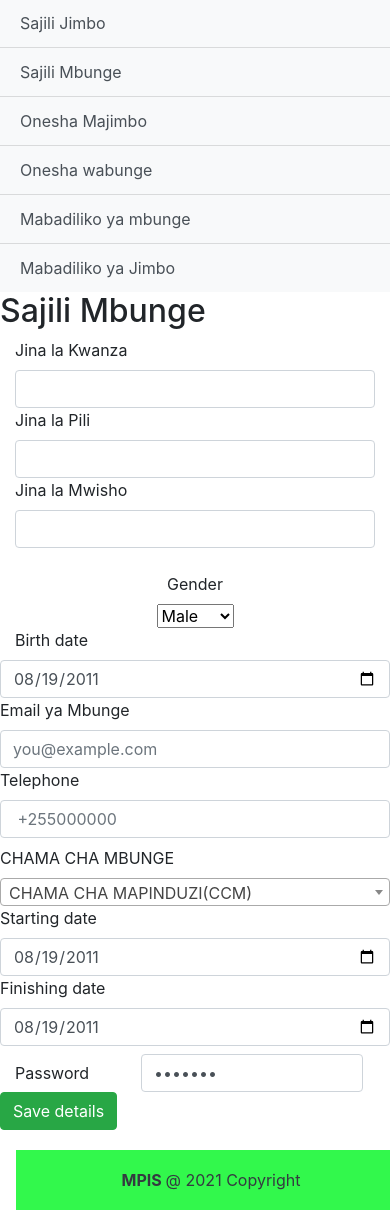
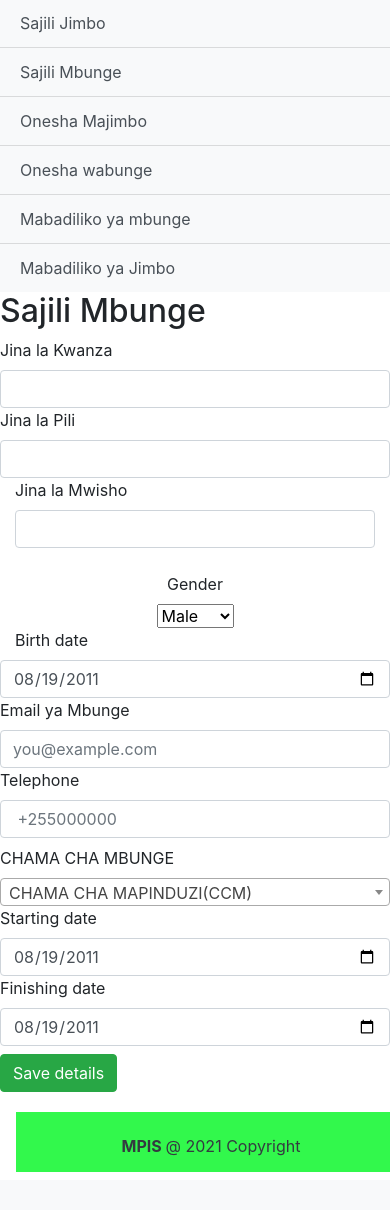
Before and after one commit to deogemini/MPIS, a PHP site: page /Admin/sajili_mbunge.php in a window 390 px wide. Shown: the part 106-1316 px from the top of the page. After the commit the page ends 1278 px from the top, so only its background shows below. Run offline with PHP 8.4, Linux system fonts and the light colour scheme.

Commit message:
editting interface

```diff
--- a/Admin/layouts/Footer.php
+++ b/Admin/layouts/Footer.php
@@ -1,8 +1,8 @@
 
 <!----footer ---->
-<div class="text-center p-3" style="bottom: 0; margin-top:10;position:relative">
+<div class="text-center p-3" style="bottom: 0; position:relative">
 	<footer class="footer">
-      <div class="container">
+      <div class="container py-1">
       	<span class="text-dark"> <strong>MPIS </strong></strong>@ 2021 Copyright</span>
       </div>
     </footer>
--- a/Admin/sajili_mbunge.php
+++ b/Admin/sajili_mbunge.php
@@ -3,28 +3,29 @@
 <!-- Main content Start Here -->
 <div class="main-content" data-spy = "scroll">
 	<h2> Sajili Mbunge</h2>
-    <form action="sajilijimbo.php" method="POST">
-      <div class="col">
+    <form action="sajilimbunge.php" method="POST">
+      <div class="row">
+      <div class="col-md-6">
       	<div class="form-outline">
         <label class="form-label" >Jina la Kwanza</label>
-        <input type="text" class="form-control" id="jinalakwanza">
+        <input type="text" class="form-control" name="jinalakwanza">
       </div>
       </div>
 
-       <div class="col">
+       <div class="col-md-6">
         <div class="form-outline">
         <label class="form-label" >Jina la Pili</label>
-        <input type="text" class="form-control" id="jinalakwanza">
+        <input type="text" class="form-control" name="jinalapili">
+      </div>
       </div>
       </div>
         <div class="col">
         <div class="form-outline">
         <label class="form-label" >Jina la Mwisho</label>
-        <input type="text" class="form-control" id="jinalakwanza">
+        <input type="text" class="form-control" name="jinalamwisho">
       </div>
       </div>
       <br>
-
 
       <div class="row">
         <div class="col-md-6 text-center">
@@ -42,12 +43,12 @@
      <div class="row">
       <div class="col-md-6">
       <label >Email ya Mbunge</label>
-        <input type="email" class="form-control" id="lgFormGroupInput" placeholder="you@example.com">
+        <input type="email" class="form-control" name="email" placeholder="you@example.com">
       </div>
 
     <div class="col-md-6">
   <label>Telephone</label>
-    <input class="form-control" type="tel" placeholder=" +255000000" id="example-tel-input">
+    <input class="form-control" type="tel" placeholder=" +255000000" name="telphone">
   </div>
 </div>
 
@@ -91,13 +92,7 @@
                 </div>
 </div>
 
-                <div class="form-check-inline">
-  <label for="example-password-input" class="col-4 col-form-label">Password</label>
-  <div class="col-8">
-    <input class="form-control" type="password" value="hunter2" id="example-password-input">
-  </div>
-</div>
-      <button type="button" class="btn btn-success">Save details</button>
+      <button type="button" class="btn btn-success" value="submit">Save details</button>
   </form>
 
 </div>
```
Also changed, not shown: Admin/sajili_jimbo.php (+10 -10 lines), index.php (+16 -1 lines), Admin/sajilijimbo.php (added), Admin/sajilimbunge.php (added).
